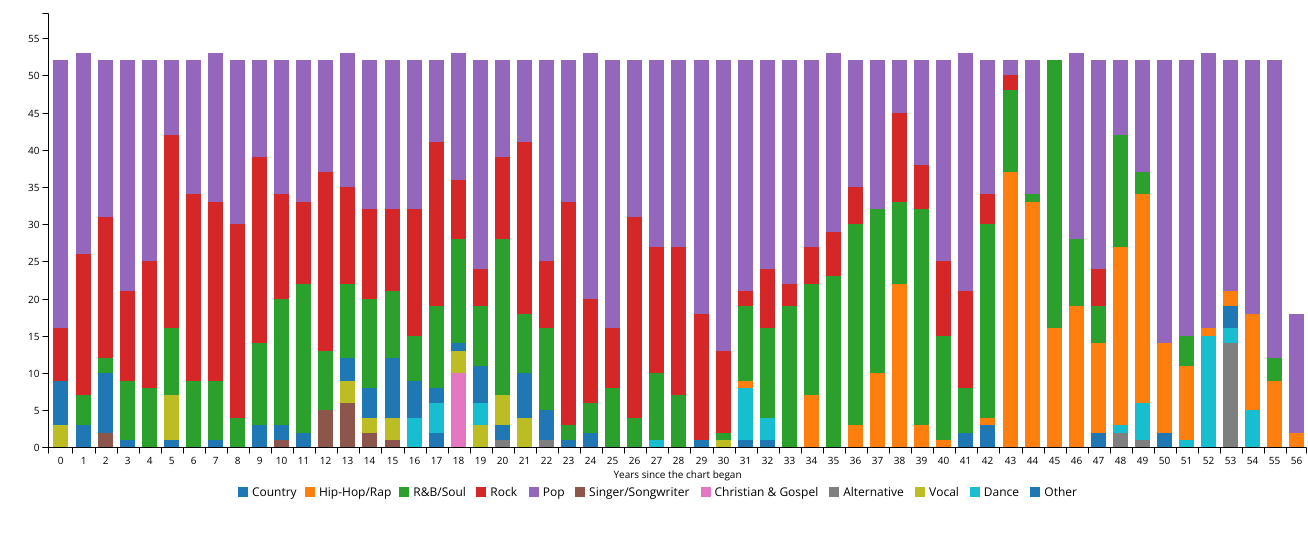
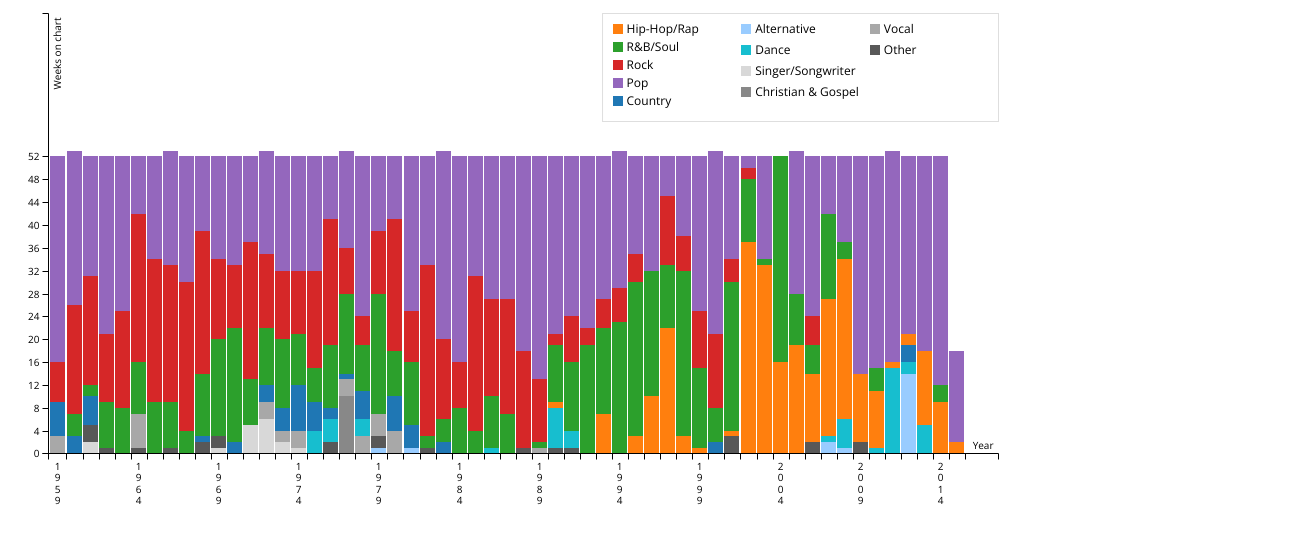
Before and after one commit to jasmineclee/hot-100-chart, a plain HTML site: page index.html in a window 1280 px wide. Shown: the whole page, 1308 px wide, since content can reach past the window. Drawn offline with nearby package versions, Linux system fonts and the light colour scheme.

Commit message:
updated chart format

```diff
--- a/index.html
+++ b/index.html
@@ -21,14 +21,24 @@
 
 
 var chart = c3.generate({
+
+
     size: {
         height: 500,
-        width: 1300,
+        width: 992,
     },
+
+
+    bar: {
+      width: {
+        ratio: .8
+      }
+    },
+
+
     data: {
         columns:
         [
-  ["Country",6,3,5,0,0,0,0,0,0,1,0,2,0,3,4,8,5,2,1,5,0,6,4,0,2,0,0,0,0,0,0,0,0,0,0,0,0,0,0,0,0,2,0,0,0,0,0,0,0,0,0,0,0,3,0,0,0],
   ["Hip-Hop/Rap",0,0,0,0,0,0,0,0,0,0,0,0,0,0,0,0,0,0,0,0,0,0,0,0,0,0,0,0,0,0,0,1,0,0,7,0,3,10,22,3,1,0,1,37,33,16,19,12,24,28,12,10,1,2,13,9,2],
   ["R&B/Soul",0,4,2,8,8,9,9,8,4,11,17,20,8,10,12,9,6,11,14,8,21,8,11,2,4,8,4,9,7,0,1,10,12,19,15,23,27,22,11,29,14,6,26,11,1,36,9,5,15,3,0,4,0,0,0,3,0],
   ["Rock",7,19,19,12,17,26,25,24,26,25,14,11,24,13,12,11,17,22,8,5,11,23,9,30,14,8,27,17,20,17,11,2,8,3,5,6,5,0,12,6,10,13,4,2,0,0,0,5,0,0,0,0,0,0,0,0,0],
@@ -39,38 +49,91 @@ var chart = c3.generate({
             ['Country', 'Hip-Hop/Rap','R&B/Soul','Rock','Pop']
         ]
     },
+
+    padding: {
+      bottom: 45,
+    },
+
+    legend: {
+      position: 'inset',
+      inset: {
+        anchor: 'top-right',
+        step: 5
+      }
+    },
+
+
     axis: {
+
+
         x: {
-             label: {
-              text: 'Years since the chart began',
-              position: 'outer-center'
+            height: 10,
+            label: {
+              text: 'Year',
+              position: 'inner-right'
+            },
+            padding: {
+              right: 2.2
             },
             type: 'category', // this needed to load string x value
+            categories: ['1959','1960','1961','1962','1963','1964','1965','1966','1967','1968','1969','1970','1971','1972','1973','1974','1975','1976','1977','1978','1979','1980','1981','1982','1983','1984','1985','1986','1987','1988','1989','1990','1991','1992','1993','1994','1995','1996','1997','1998','1999','2000','2001','2002','2003','2004','2005','2006','2007','2008','2009','2010','2011','2012','2013','2014','2015'],
+
+            tick: {
+              rotate: 0,
+              // count: 56,
+              culling: {
+                  max: 14
+                  }
+            }
+        },
+
+
+        y: {
+          label: {
+            text: "Weeks on chart"
+          },
+          tick: {
+            values: [0, 4, 8, 12, 16, 20, 24, 28, 32, 36, 40, 44, 48, 52]
+          },
+          padding: {
+            top: 200
+          }
         }
     },
+
+
     grid: {
         y: {
             lines: [{value:0}]
         }
     },
+
+
     tooltip: {
         grouped: false // Default true
     }
 
 });
 
+
+
+
+
+
+
 setTimeout(function () {
-    chart.groups([['Country', 'Hip-Hop/Rap', 'R&B/Soul', 'Rock','Pop']])
+    chart.groups([['Hip-Hop/Rap', 'R&B/Soul', 'Rock','Pop']])
 }, 1000);
 
 setTimeout(function () {
     chart.load({
         columns: [
+  ["Country",6,3,5,0,0,0,0,0,0,1,0,2,0,3,4,8,5,2,1,5,0,6,4,0,2,0,0,0,0,0,0,0,0,0,0,0,0,0,0,0,0,2,0,0,0,0,0,0,0,0,0,0,0,3,0,0,0],
+  ["Alternative",0,0,0,0,0,0,0,0,0,0,0,0,0,0,0,0,0,0,0,0,1,0,1,0,0,0,0,0,0,0,0,0,0,0,0,0,0,0,0,0,0,0,0,0,0,0,0,0,2,1,0,0,0,14,0,0,0],
+  ["Dance",0,0,0,0,0,0,0,0,0,0,0,0,0,0,0,0,4,4,0,3,0,0,0,0,0,0,0,1,0,0,0,7,3,0,0,0,0,0,0,0,0,0,0,0,0,0,0,0,1,5,0,1,15,2,5,0,0],
   ["Singer/Songwriter",0,0,2,0,0,0,0,0,0,0,1,0,5,6,2,1,0,0,0,0,0,0,0,0,0,0,0,0,0,0,0,0,0,0,0,0,0,0,0,0,0,0,0,0,0,0,0,0,0,0,0,0,0,0,0,0,0],
   ["Christian & Gospel",0,0,0,0,0,0,0,0,0,0,0,0,0,0,0,0,0,0,10,0,0,0,0,0,0,0,0,0,0,0,0,0,0,0,0,0,0,0,0,0,0,0,0,0,0,0,0,0,0,0,0,0,0,0,0,0,0],
-  ["Alternative",0,0,0,0,0,0,0,0,0,0,0,0,0,0,0,0,0,0,0,0,1,0,1,0,0,0,0,0,0,0,0,0,0,0,0,0,0,0,0,0,0,0,0,0,0,0,0,0,2,1,0,0,0,14,0,0,0],
   ["Vocal",3,0,0,0,0,6,0,0,0,0,0,0,0,3,2,3,0,0,3,3,4,4,0,0,0,0,0,0,0,0,1,0,0,0,0,0,0,0,0,0,0,0,0,0,0,0,0,0,0,0,0,0,0,0,0,0,0],
-  ["Dance",0,0,0,0,0,0,0,0,0,0,0,0,0,0,0,0,4,4,0,3,0,0,0,0,0,0,0,1,0,0,0,7,3,0,0,0,0,0,0,0,0,0,0,0,0,0,0,0,1,5,0,1,15,2,5,0,0],
   ["Other",0,0,3,1,0,1,0,1,0,2,2,0,0,0,0,0,0,2,0,0,2,0,0,1,0,0,0,0,0,1,0,1,1,0,0,0,0,0,0,0,0,0,3,0,0,0,0,2,0,0,2,0,0,0,0,0,0]
         ]
 
@@ -84,6 +147,24 @@ setTimeout(function () {
 
 
 
+chart.data.colors({
+  "Hip-Hop/Rap": '#ff7f0e',
+  "R&B/Soul": '#2ca02c',
+  "Pop": '#9467bd',
+  "Country": '#1f77b4',
+  "Rock": '#d62728',
+  "Singer/Songwriter": '#D8D8D8',
+  "Vocal": '#A8A8A8',
+  "Christian & Gospel": '#888888',
+  "Alternative": '#99CCFF',
+  "Dance": '#17becf',
+  "Other": '#585858',
+});
+
+
+
+
+
 </script>
 
 
```
